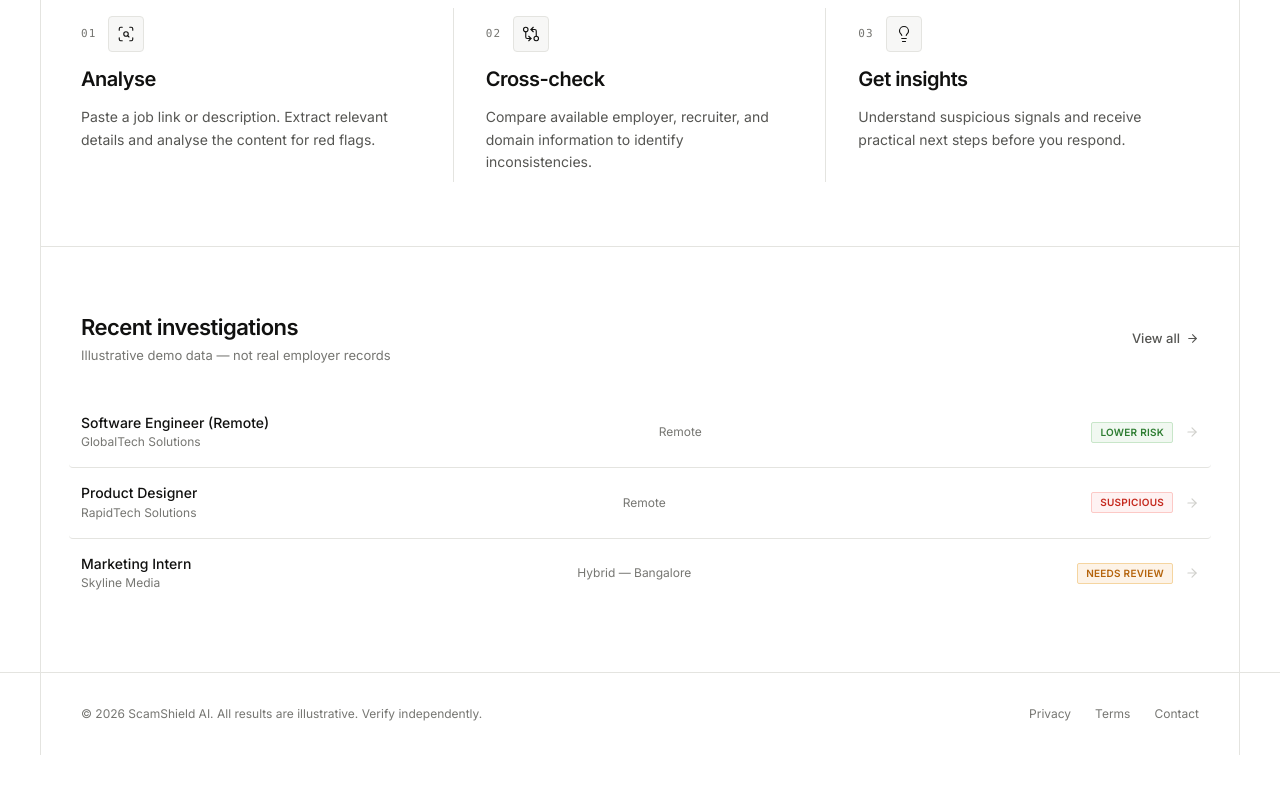
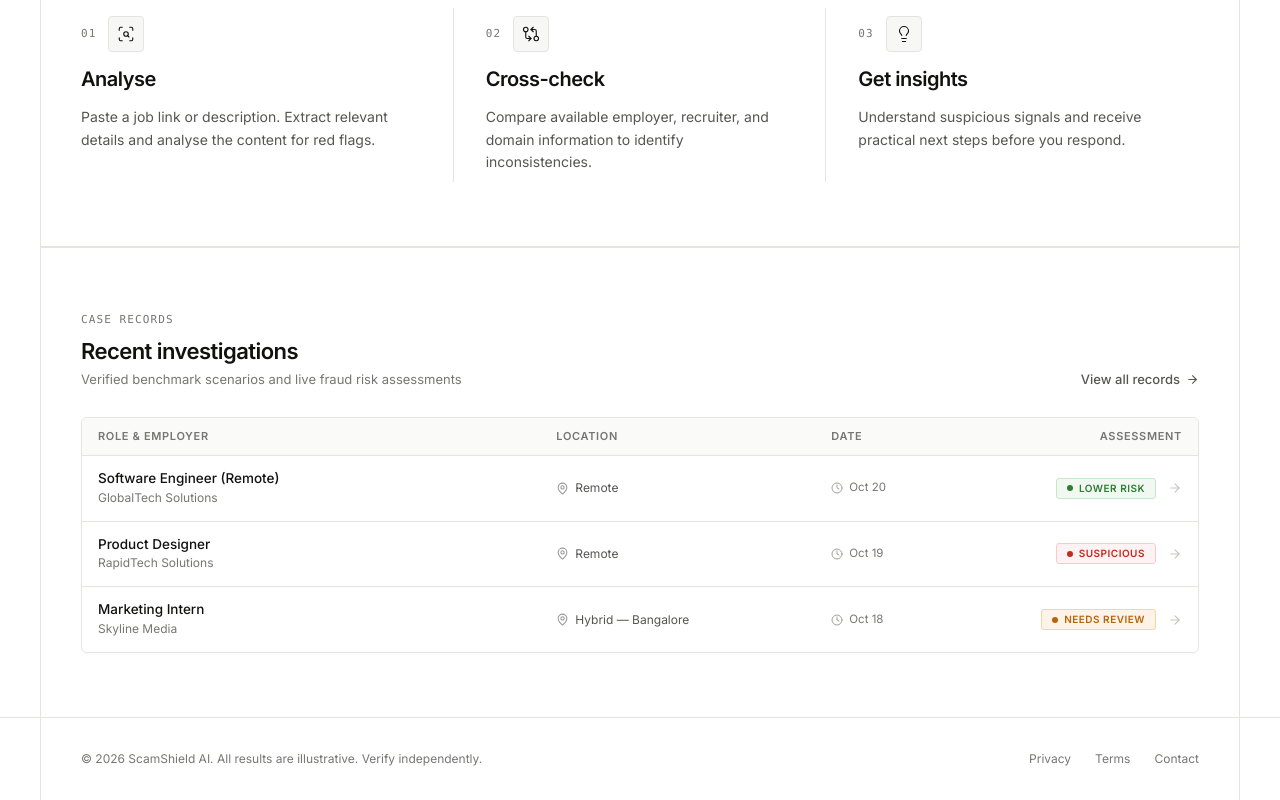
Before and after one commit to Deepjyoti78/ScamAI, a React (Vite) app: page / in a window 1280 px wide. Shown: the part 722-1522 px from the top of the page. Before the commit the page ends 1477 px from the top, so only its background shows below. Built offline with nearby package versions, Linux system fonts and the light colour scheme; no server answers; a web font is replaced by a local one.

Commit message:
fix(ui): align location column with CSS grid and enhance recent investigations UI/UX

```diff
--- a/src/components/RecentInvestigations.tsx
+++ b/src/components/RecentInvestigations.tsx
@@ -1,18 +1,36 @@
+import { useState, useEffect } from 'react';
 import { useNavigate } from 'react-router-dom';
-import { ArrowRight } from 'lucide-react';
+import { ArrowRight, MapPin, Clock, Sparkles } from 'lucide-react';
 import { demoInvestigations } from '../data/demoInvestigations';
-import type { RiskLevel } from '../types/investigation';
+import type { Investigation, RiskLevel } from '../types/investigation';
 
 function RiskBadge({ level, label }: { level: RiskLevel; label: string }) {
-  const styles: Record<RiskLevel, string> = {
-    low: 'text-[#2e7d32] bg-[#f1f8f1] border border-[#c8e6c9]',
-    medium: 'text-[#b5640c] bg-[#fdf3e7] border border-[#f5d5a0]',
-    high: 'text-[#c5291e] bg-[#fef2f2] border border-[#fcc9c6]',
-    unknown: 'text-[#6b6b6b] bg-[#f7f7f6] border border-[#e4e4e0]',
+  const styles: Record<RiskLevel, { badge: string; dot: string }> = {
+    low: {
+      badge: 'text-[#2e7d32] bg-[#f1f8f1] border-[#c8e6c9]',
+      dot: 'bg-[#2e7d32]',
+    },
+    medium: {
+      badge: 'text-[#b5640c] bg-[#fdf3e7] border-[#f5d5a0]',
+      dot: 'bg-[#b5640c]',
+    },
+    high: {
+      badge: 'text-[#c5291e] bg-[#fef2f2] border-[#fcc9c6]',
+      dot: 'bg-[#c5291e]',
+    },
+    unknown: {
+      badge: 'text-[#6b6b6b] bg-[#f7f7f6] border-[#e4e4e0]',
+      dot: 'bg-[#9a9a9a]',
+    },
   };
 
+  const style = styles[level] || styles.unknown;
+
   return (
-    <span className={`text-[10px] font-semibold px-2 py-0.5 rounded-[2px] tracking-wide uppercase ${styles[level]}`}>
+    <span
+      className={`text-[10px] font-semibold px-2.5 py-0.5 rounded-[3px] tracking-wider uppercase border inline-flex items-center gap-1.5 flex-shrink-0 ${style.badge}`}
+    >
+      <span className={`w-1.5 h-1.5 rounded-full ${style.dot}`} />
       {label}
     </span>
   );
@@ -20,57 +38,134 @@ function RiskBadge({ level, label }: { level: RiskLevel; label: string }) {
 
 export default function RecentInvestigations() {
   const navigate = useNavigate();
+  const [displayList, setDisplayList] = useState<Investigation[]>(demoInvestigations.slice(0, 4));
+  const [hasRealRecord, setHasRealRecord] = useState(false);
+
+  useEffect(() => {
+    try {
+      const stored = sessionStorage.getItem('scamshield_real_investigations');
+      if (stored) {
+        const real: Investigation[] = JSON.parse(stored);
+        if (real.length > 0) {
+          setHasRealRecord(true);
+          // Combine live investigations with demo records, max 4 total
+          const remainingDemo = demoInvestigations.filter(
+            (demo) => !real.some((r) => r.id === demo.id)
+          );
+          setDisplayList([...real.slice(0, 3), ...remainingDemo].slice(0, 4));
+        }
+      }
+    } catch {
+      // Fallback to initial demo records
+    }
+  }, []);
 
   return (
-    <section className="w-full px-6 lg:px-10 py-14 md:py-16">
+    <section className="w-full px-6 lg:px-10 py-14 md:py-16 border-t border-[#e4e4e0]">
       {/* Header row */}
-      <div className="flex items-center justify-between mb-8">
+      <div className="flex flex-col sm:flex-row sm:items-end justify-between gap-4 mb-7">
         <div>
-          <h2 className="text-[20px] sm:text-[22px] font-semibold text-[#111110] tracking-tight">Recent investigations</h2>
-          <p className="text-[12px] sm:text-[13px] text-[#767672] mt-0.5">Illustrative demo data — not real employer records</p>
+          <div className="flex items-center gap-2 mb-1.5">
+            <span className="text-[11px] font-mono uppercase tracking-widest text-[#767672]">
+              Case Records
+            </span>
+            {hasRealRecord && (
+              <span className="inline-flex items-center gap-1 px-1.5 py-0.5 rounded-[3px] text-[10px] font-medium bg-[#f1f8f1] text-[#2e7d32] border border-[#c8e6c9]">
+                <span className="w-1.5 h-1.5 rounded-full bg-[#2e7d32]" />
+                Live Session Active
+              </span>
+            )}
           </div>
+          <h2 className="text-[20px] sm:text-[22px] font-semibold text-[#111110] tracking-tight">
+            Recent investigations
+          </h2>
+          <p className="text-[12px] sm:text-[13px] text-[#767672] mt-0.5">
+            Verified benchmark scenarios and live fraud risk assessments
+          </p>
+        </div>
+
         <button
-          className="text-[13px] font-medium text-[#555552] hover:text-[#111110] transition-colors flex items-center gap-1.5 cursor-pointer"
+          className="inline-flex items-center gap-1.5 text-[13px] font-medium text-[#555552] hover:text-[#111110] transition-colors cursor-pointer group self-start sm:self-auto"
           onClick={() => navigate('/investigations')}
         >
-          View all <ArrowRight size={13} />
+          View all records
+          <ArrowRight
+            size={13}
+            className="group-hover:translate-x-0.5 transition-transform"
+          />
         </button>
       </div>
 
-      {/* Investigation rows */}
-      <div className="flex flex-col">
-        {demoInvestigations.map((inv, i) => (
+      {/* Structured investigations table card */}
+      <div className="border border-[#e4e4e0] rounded-[6px] bg-white overflow-hidden shadow-[0_1px_3px_rgba(0,0,0,0.02)]">
+        {/* Table column headers (strictly aligned) */}
+        <div className="hidden sm:grid grid-cols-12 items-center gap-4 px-4 py-2.5 bg-[#fafaf9] border-b border-[#e4e4e0] text-[11px] font-semibold tracking-[0.06em] uppercase text-[#767672]">
+          <div className="sm:col-span-5 md:col-span-5">Role & Employer</div>
+          <div className="sm:col-span-3 md:col-span-3">Location</div>
+          <div className="hidden md:block md:col-span-2">Date</div>
+          <div className="sm:col-span-4 md:col-span-2 text-right">Assessment</div>
+        </div>
+
+        {/* Rows */}
+        <div className="divide-y divide-[#e4e4e0]">
+          {displayList.map((inv) => (
             <div
               key={inv.id}
-            className={`flex items-center justify-between gap-4 py-4 cursor-pointer group transition-colors hover:bg-[#f7f7f6] -mx-3 px-3 rounded-[4px] ${
-              i < demoInvestigations.length - 1 ? 'border-b border-[#e4e4e0]' : ''
-            }`}
+              className="grid grid-cols-12 items-center gap-3 sm:gap-4 py-3.5 px-4 cursor-pointer group transition-colors duration-150 hover:bg-[#fafaf9]"
               onClick={() => navigate(`/investigations/${inv.id}`)}
             >
-            {/* Job info */}
-            <div className="flex flex-col min-w-0">
-              <span className="text-[14px] font-medium text-[#111110] leading-tight truncate">
+              {/* Column 1: Role & Employer */}
+              <div className="col-span-8 sm:col-span-5 md:col-span-5 flex flex-col min-w-0 pr-2">
+                <div className="flex items-center gap-2">
+                  <span className="text-[13.5px] font-medium text-[#111110] leading-tight truncate group-hover:text-black transition-colors">
                     {inv.jobTitle}
                   </span>
-              <span className="text-[12px] text-[#767672] mt-0.5 truncate">{inv.employer}</span>
+                  {inv.isRealAnalysis && (
+                    <span className="inline-flex items-center gap-1 px-1.5 py-0.2 rounded-[2px] text-[9.5px] font-mono uppercase bg-[#e8f0fe] text-[#1a73e8] border border-[#d2e3fc] flex-shrink-0">
+                      <Sparkles size={9} />
+                      Live ML
+                    </span>
+                  )}
+                </div>
+                {/* Desktop subtitle */}
+                <span className="hidden sm:block text-[12px] text-[#767672] mt-0.5 truncate">
+                  {inv.employer}
+                </span>
+                {/* Mobile combined subtitle */}
+                <span className="sm:hidden text-[11.5px] text-[#767672] mt-0.5 truncate">
+                  {inv.employer} · {inv.location || 'Remote'}
+                </span>
               </div>
 
-            {/* Meta */}
-            <div className="hidden sm:flex items-center gap-3 flex-shrink-0">
-              <span className="text-[12px] text-[#767672]">{inv.location}</span>
+              {/* Column 2: Location (Strictly locked to column 2 on sm and above) */}
+              <div className="hidden sm:flex sm:col-span-3 md:col-span-3 items-center gap-1.5 text-[12px] text-[#555552] truncate">
+                <MapPin size={13} className="text-[#9a9a9a] flex-shrink-0" />
+                <span className="truncate">{inv.location || 'Remote'}</span>
               </div>
 
-            {/* Right: badge + arrow */}
-            <div className="flex items-center gap-3 flex-shrink-0">
+              {/* Column 3: Date Analyzed */}
+              <div className="hidden md:flex md:col-span-2 items-center gap-1.5 text-[11.5px] text-[#767672]">
+                <Clock size={12} className="text-[#a0a09c] flex-shrink-0" />
+                <span>
+                  {new Date(inv.submittedAt).toLocaleDateString('en-US', {
+                    month: 'short',
+                    day: 'numeric',
+                  })}
+                </span>
+              </div>
+
+              {/* Column 4: Assessment Badge + Action Arrow */}
+              <div className="col-span-4 sm:col-span-4 md:col-span-2 flex items-center justify-end gap-2.5 sm:gap-3 flex-shrink-0">
                 <RiskBadge level={inv.riskLevel} label={inv.assessmentLabel} />
                 <ArrowRight
                   size={14}
-                className="text-[#d0d0cc] group-hover:text-[#555552] transition-colors"
+                  className="text-[#c5c5c1] group-hover:text-[#111110] group-hover:translate-x-0.5 transition-all flex-shrink-0"
                 />
               </div>
             </div>
           ))}
         </div>
+      </div>
     </section>
   );
 }
```
Lines whose indentation alone changed are shown as unchanged.
